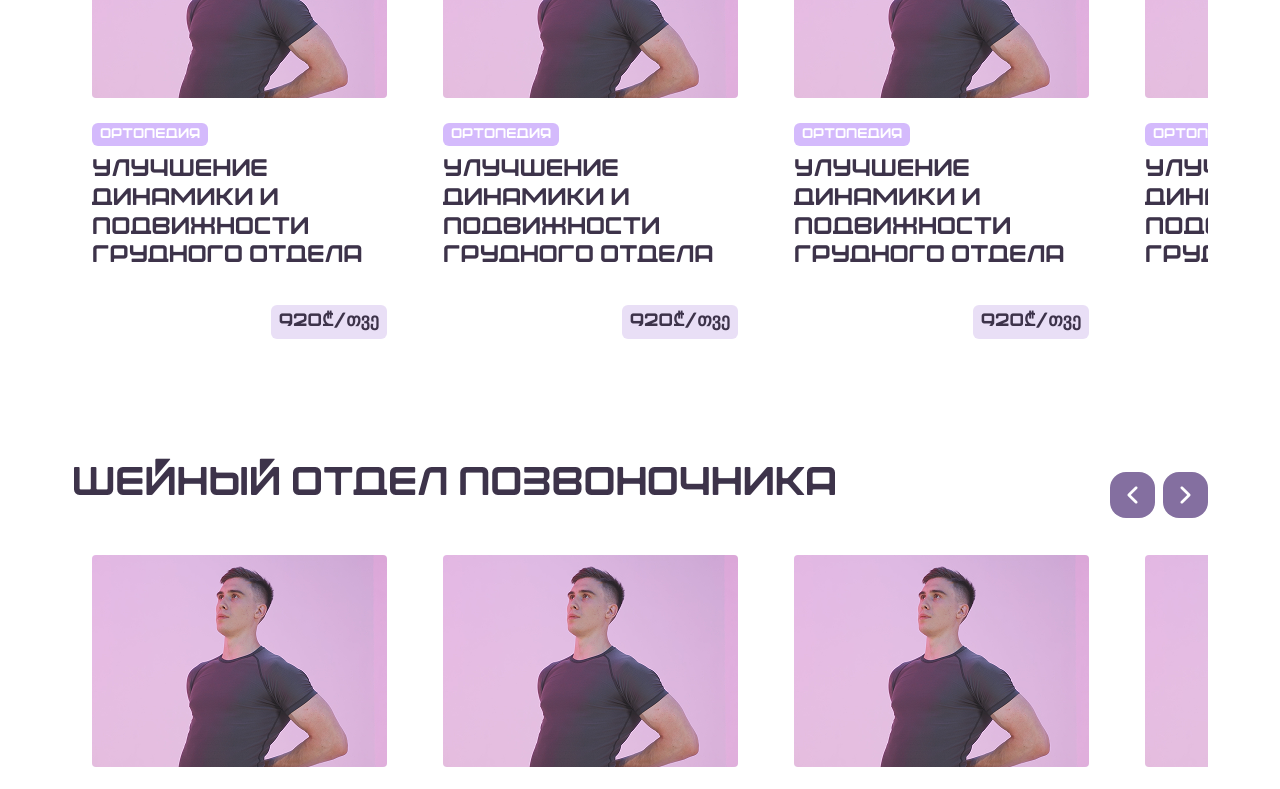
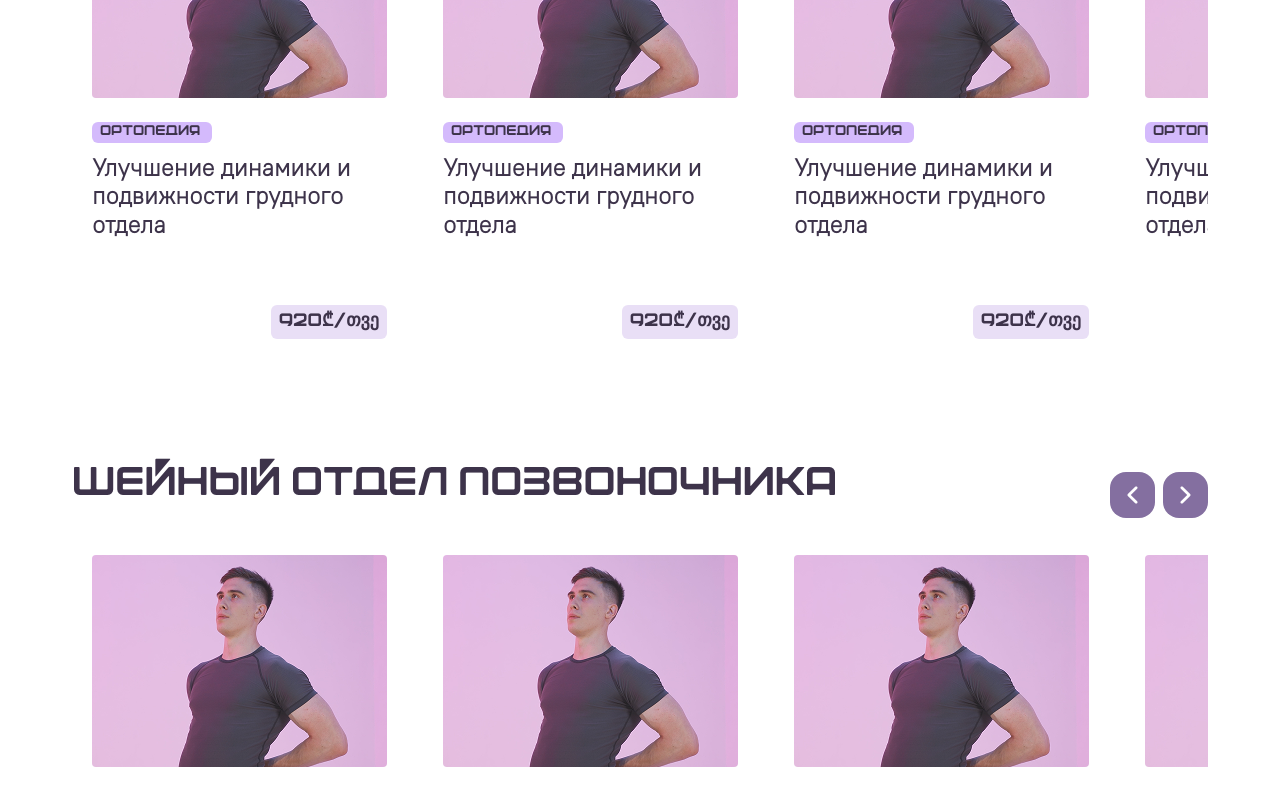
Before and after one commit to LazareChkhartishvili/grs_frontend, a Next.js app: page /chapter in a window 1280 px wide. Shown: the part 1240-2029 px from the top of the page. Built offline with nearby package versions, Linux system fonts and the light colour scheme; no server answers.

Commit message:
Add Pt font to text elements and update styles
Applied the 'Pt' font to specific text elements in Rehabilitation and WorksSlider components for improved typography consistency. Also updated category label styles in WorksSlider for better appearance and text handling.

```diff
--- a/app/components/Rehabilitation.tsx
+++ b/app/components/Rehabilitation.tsx
@@ -14,7 +14,7 @@ const Rehabilitation = () => {
         <h1 className="text-[20px] md:text-[40px] md:tracking-[-3%] text-[#3D334A] leading-[120%] mb-2.5 md:mb-5">
           Реабилитация
         </h1>
-        <p className="text-[#846FA0] text-[18px] md:text-[32px] font-medium leading-[120%] md:leading-[100%] mb-5">
+        <p className="text-[#846FA0] font-[Pt] text-[18px] md:text-[32px] font-medium leading-[120%] md:leading-[100%] md:mb-5">
           Современные израильские методики реабилитации для восстановления и
           поддержания подвижности и трудоспособности
         </p>
--- a/app/components/WorksSlider.tsx
+++ b/app/components/WorksSlider.tsx
@@ -66,11 +66,11 @@ const WorksSlider: React.FC<WorksSliderProps> = ({
                   className="w-full h-[212px] object-cover rounded mb-6"
                 />
                 <div className="mb-2.5">
-                  <span className="px-2 py-1 bg-[#D4BAFC] rounded-[6px] text-white text-[14px] leading-[90%] uppercase">
+                  <span className="px-2 py-1 bg-[#D4BAFC] rounded-[6px] text-[#3D334A] text-[14px] leading-[90%] uppercase truncate max-w-[120px] block">
                     {work.categoryName}
                   </span>
                 </div>
-                <p className="line-clamp-4 text-[#3D334A] leading-[120%] text-[24px] font-bold mb-4">
+                <p className="line-clamp-4 font-[Pt] text-[#3D334A] leading-[120%] text-[24px] font-bold mb-4">
                   {work.description}
                 </p>
               </div>
```
